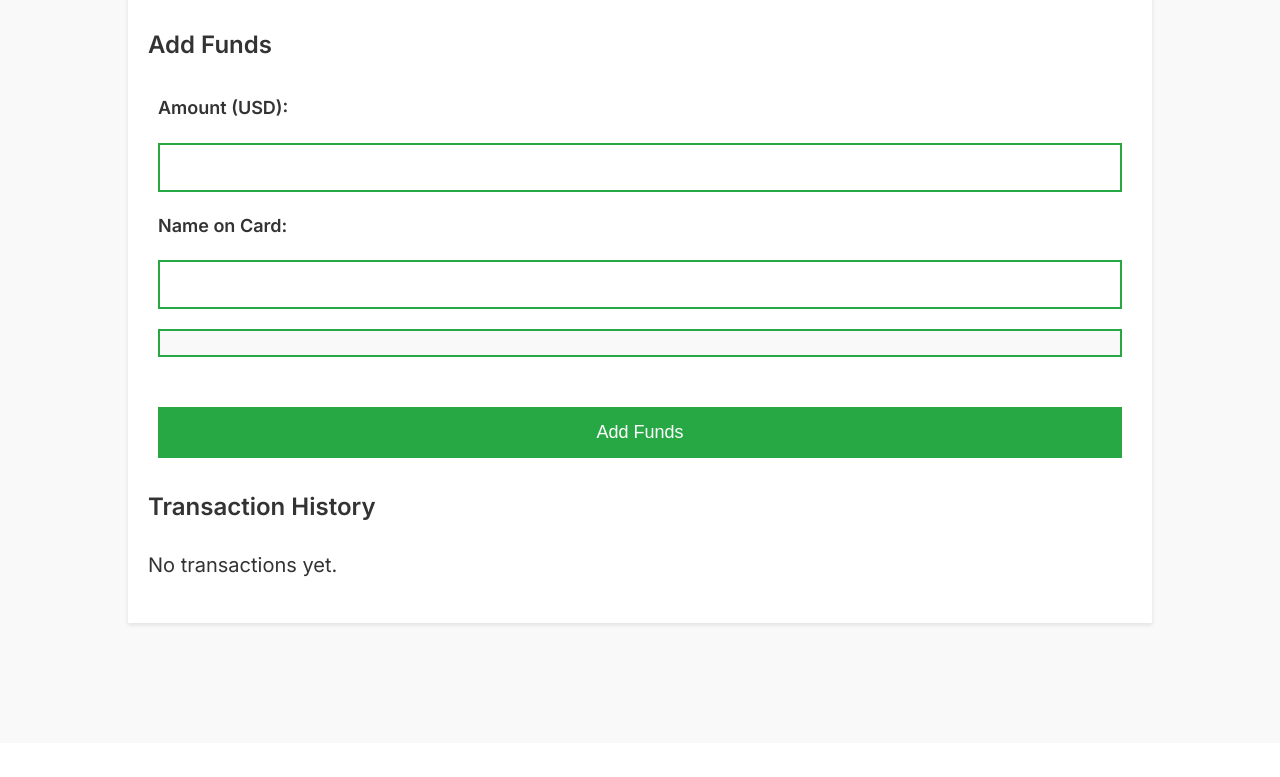
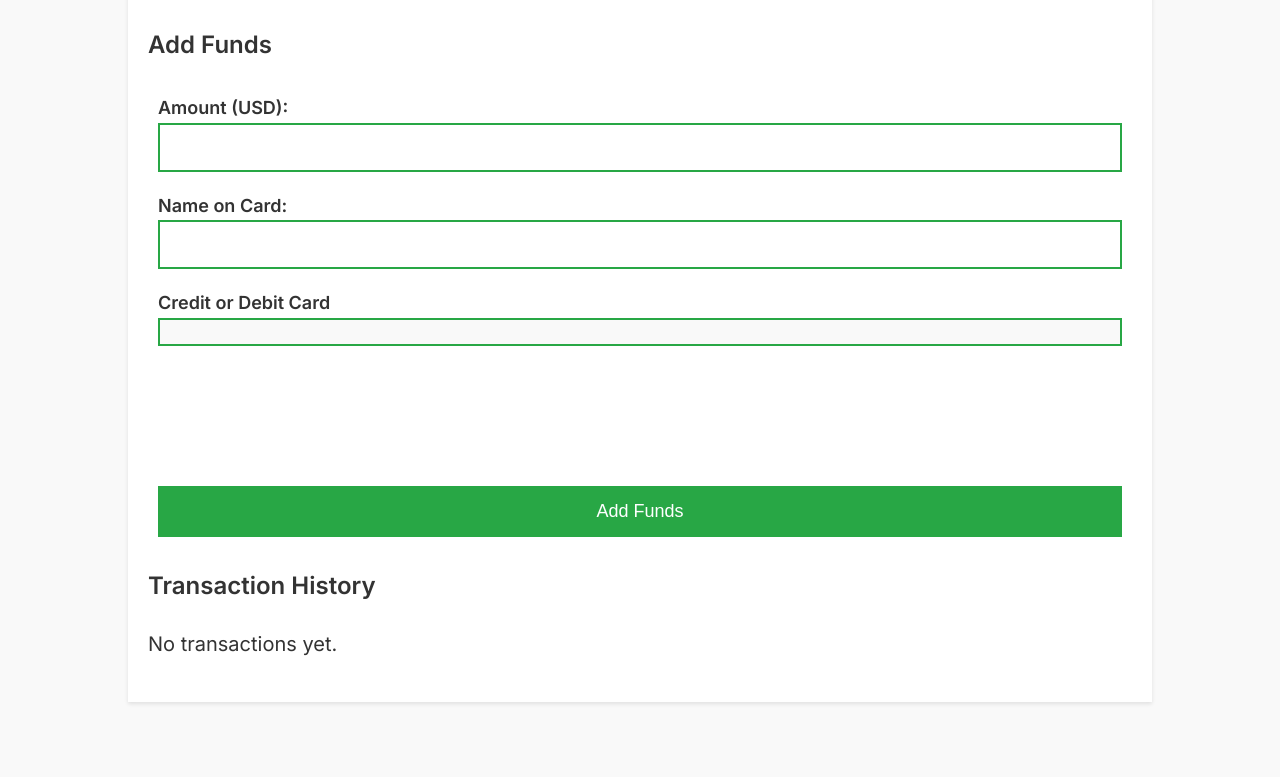
Before and after one commit to GoPanda-dev/Sound-Marshal, a Django app: template core/templates/core/wallet.html in a window 1280 px wide. Shown: the part 244-1021 px from the top of the page. Before the commit the page ends 870 px from the top, so only its background shows below. Run offline with Django 5.2, Linux system fonts and the light colour scheme; the template is opened without the code that fills it, so the values that code supplies are empty; some libraries are stand-ins or nearby versions.

Commit message:
40th Commit - Refactored Wallet cost

```diff
--- a/core/templates/core/wallet.html
+++ b/core/templates/core/wallet.html
@@ -99,21 +99,35 @@
     <h2>Add Funds</h2>
     <form id="payment-form">
         {% csrf_token %}
-        <label for="amount">Amount (USD):</label>
-        <input type="number" id="amount" name="amount" min="1" required>
 
-        <label for="cardholder-name">Name on Card:</label>
-        <input type="text" id="cardholder-name" name="cardholder-name" required>
+        <div class="form-group">
+            <label for="amount">Amount (USD):</label>
+            <input type="number" id="amount" name="amount" min="1" required class="form-control">
+        </div>
+
+        <div class="form-group">
+            <label for="cardholder-name">Name on Card:</label>
+            <input type="text" id="cardholder-name" name="cardholder-name" required class="form-control">
+        </div>
 
         <!-- Stripe Card Element -->
-        <div id="card-element">
-            <!-- A Stripe Element will be inserted here. -->
+        <div class="form-group">
+            <label for="card-element">Credit or Debit Card</label>
+            <div id="card-element" class="form-control">
+                <!-- A Stripe Element will be inserted here. -->
+            </div>
         </div>
 
-        <!-- Used to display form errors. -->
-        <div id="card-errors" role="alert"></div>
+        <!-- Error Message Placeholder -->
+        <div id="card-errors" role="alert" class="text-danger mt-2"></div>
 
-        <button type="submit" class="stripe-button">Add Funds</button>
+        <!-- Payment Request Button (Apple Pay, Google Pay, etc.) -->
+        <div id="express-checkout-element" class="mt-3">
+            <!-- The PaymentRequestButton will be inserted here. -->
+        </div>
+
+        <!-- Submit Button -->
+        <button type="submit" class="btn btn-primary mt-4">Add Funds</button>
     </form>
 
     <!-- Transaction History Section -->
```
